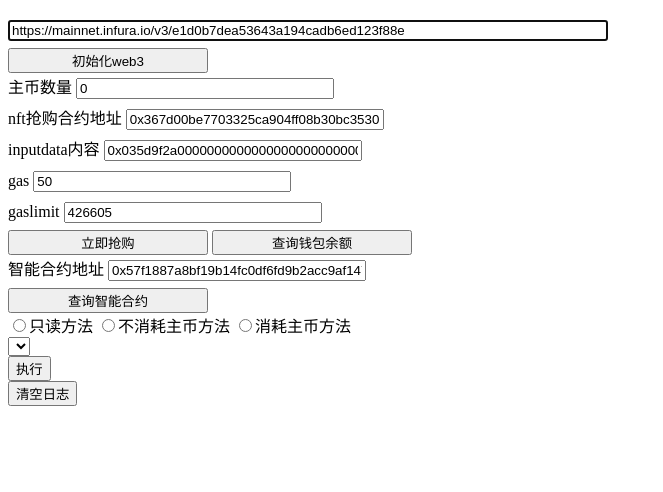
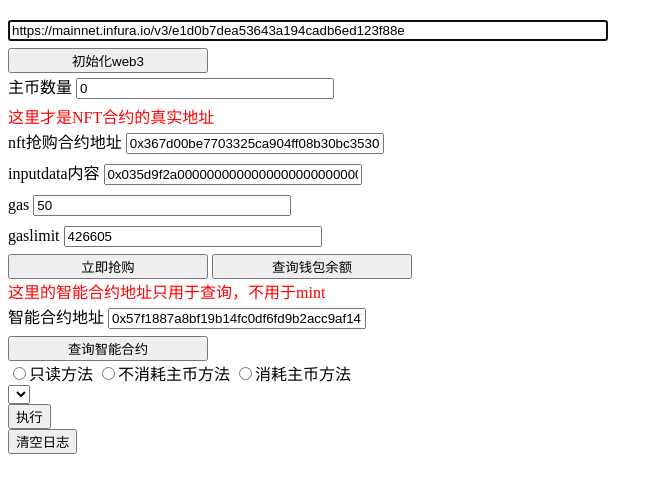
Before and after one commit to robotchangzhang/nftqianggou, an Electron app: page index.html in a window 1200 px wide. Shown: the part 116-608 px from the top of the page, without its empty margins (0-663 px from the left). Drawn offline with Linux system fonts and the light colour scheme; no server answers.

Commit message:
注意事项

```diff
--- a/index.html
+++ b/index.html
@@ -36,6 +36,8 @@
     <label>主币数量</label> <input class="inputa" type="number" name="name" id="neth" placeholder="eth" autofocus
       value="0" />
     <br>
+    <label style="color:red; ">这里才是NFT合约的真实地址</label>
+    <br>
     <label>nft抢购合约地址</label> <input class="inputa" type="text" name="name" id="nftaddress" placeholder="nftaddress"
       autofocus value="0x367d00be7703325ca904ff08b30bc353019eac44" />
     <br>
@@ -53,6 +55,8 @@
     <button type="button" onclick="ceshi()" class="btn btn-add">查询钱包余额 </button>
   </div>
   <div style="width:500px">
+    <label style="color:red; ">这里的智能合约地址只用于查询，不用于mint</label>
+    <br>
     <label>智能合约地址</label> <input class="inputa" type="text" name="name" id="Contractaddress"
       placeholder="Contractaddress" autofocus value="0x57f1887a8bf19b14fc0df6fd9b2acc9af147ea85" />
     <br>
```
Also changed, not shown: README.md.
